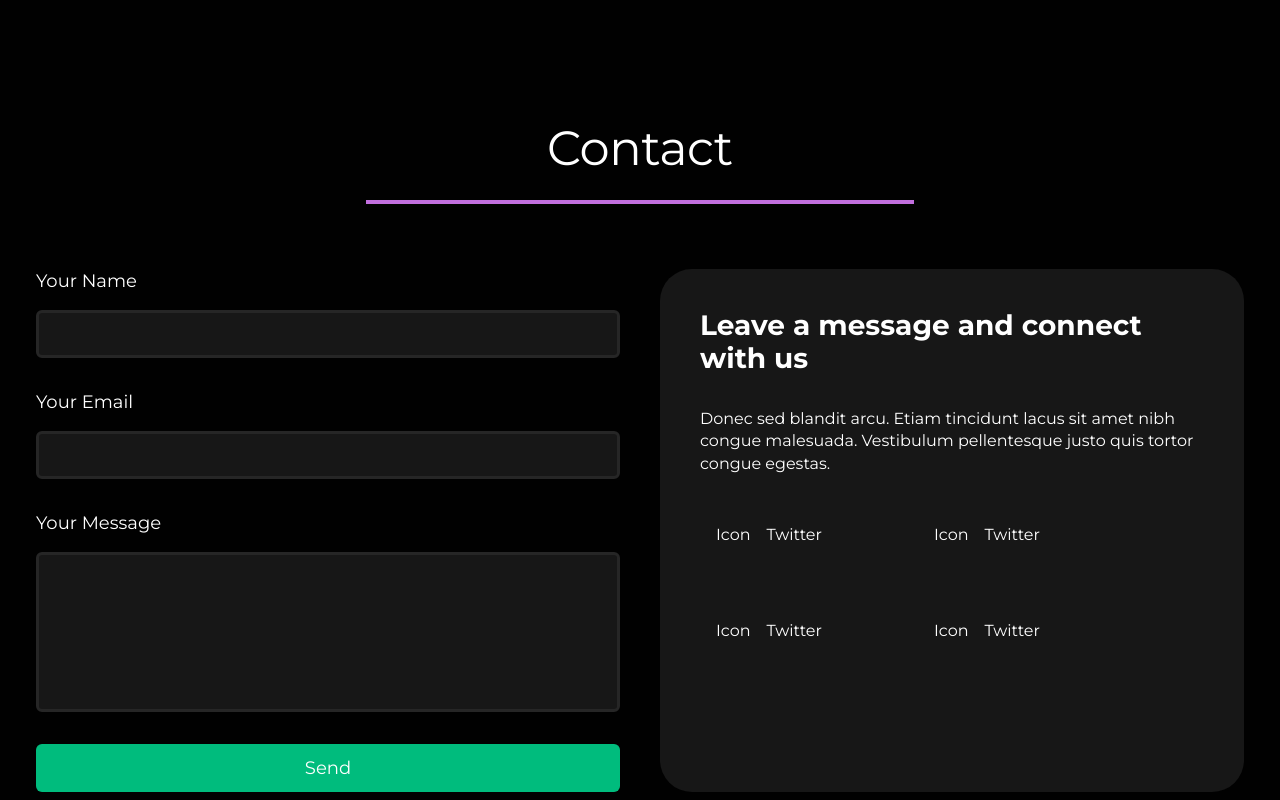
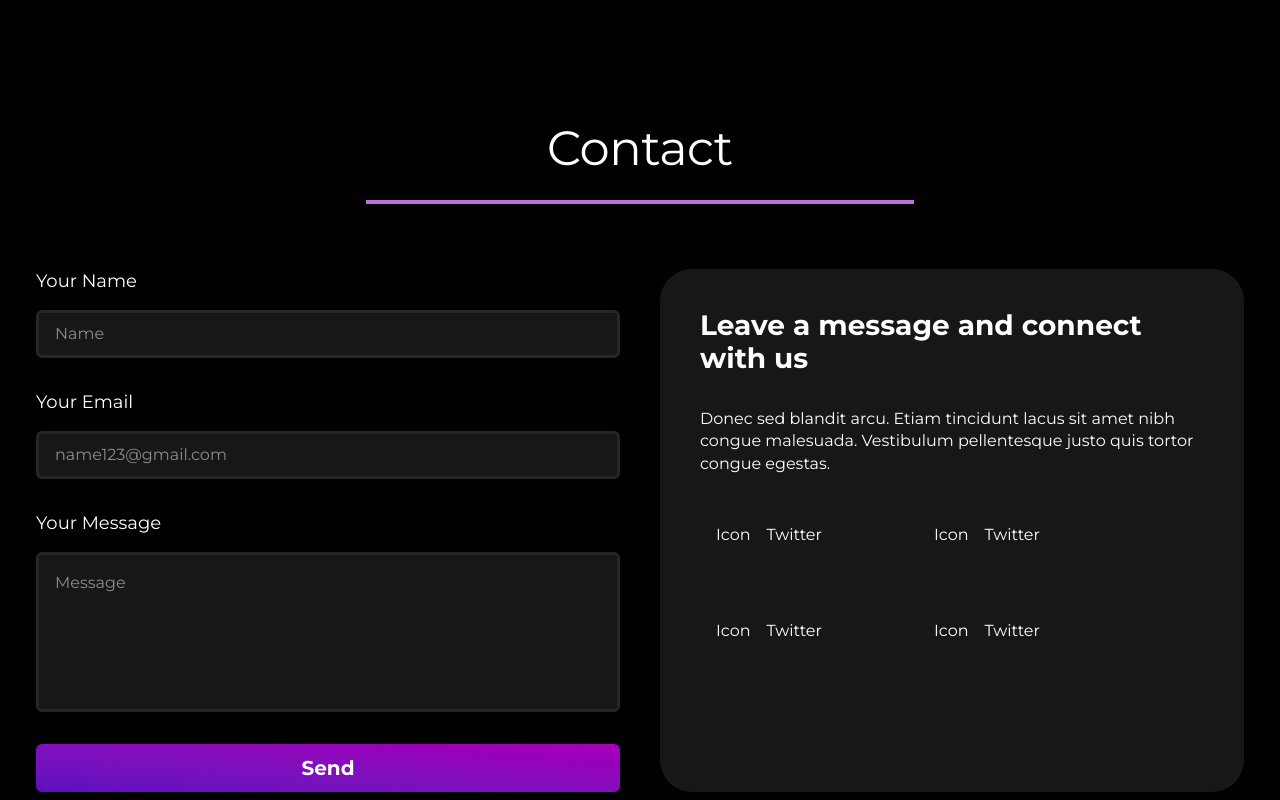
Before and after one commit to ArturoZAC/testing-forport-4z4c, a Next.js app: page / in a window 1280 px wide. Built offline with nearby package versions, Linux system fonts and the light colour scheme.

Commit message:
gradient-button

```diff
--- a/src/components/contact/Form.tsx
+++ b/src/components/contact/Form.tsx
@@ -5,17 +5,17 @@ export const Form = () => {
       <form className="flex flex-col gap-y-8">
         <div className="flex flex-col gap-y-4">
           <label htmlFor="name" className="text-body-large-r-d">Your Name</label>
-          <input type="text" name="name" id="name" className="px-4 min-h-12 input-custom"/>
+          <input placeholder="Name" type="text" name="name" id="name" className="px-4 min-h-12 input-custom"/>
         </div>
         <div className="flex flex-col gap-y-4">
           <label htmlFor="email" className="text-body-large-r-d">Your Email</label>
-          <input type="text" name="email" id="email" className="px-4 min-h-12 input-custom"/>
+          <input placeholder="name123@gmail.com" type="text" name="email" id="email" className="px-4 min-h-12 input-custom"/>
         </div>
         <div className="flex flex-col gap-y-4">
           <label htmlFor="message" className="text-body-large-r-d">Your Message</label>
-          <textarea name="message" id="message" className="p-4 min-h-40 resize-none input-custom"></textarea>
+          <textarea placeholder="Message" name="message" id="message" className="p-4 min-h-40 resize-none input-custom"></textarea>
         </div>
-        <button type="submit" className="h-full min-h-12 bg-emerald-500 rounded-md text-body-large-r-d hover:bg-emerald-800 transition-colors duration-300">Send</button>
+        <button type="submit" className="h-full min-h-12 bg-linear-to-tr from-violet-800 to-fuchsia-700 rounded-md text-lead-b-d hover:to-emerald-800 transition-colors duration-300">Send</button>
       </form>
     </div>
   );
```
